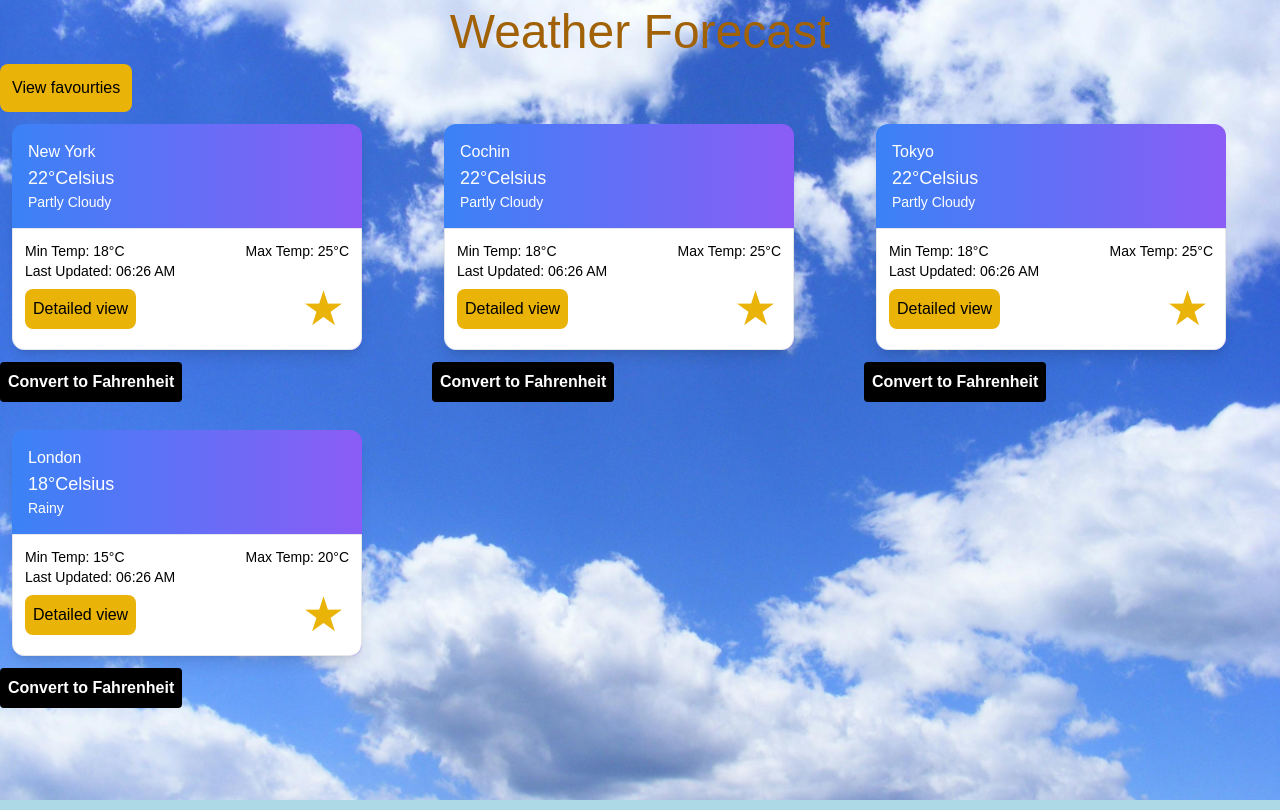
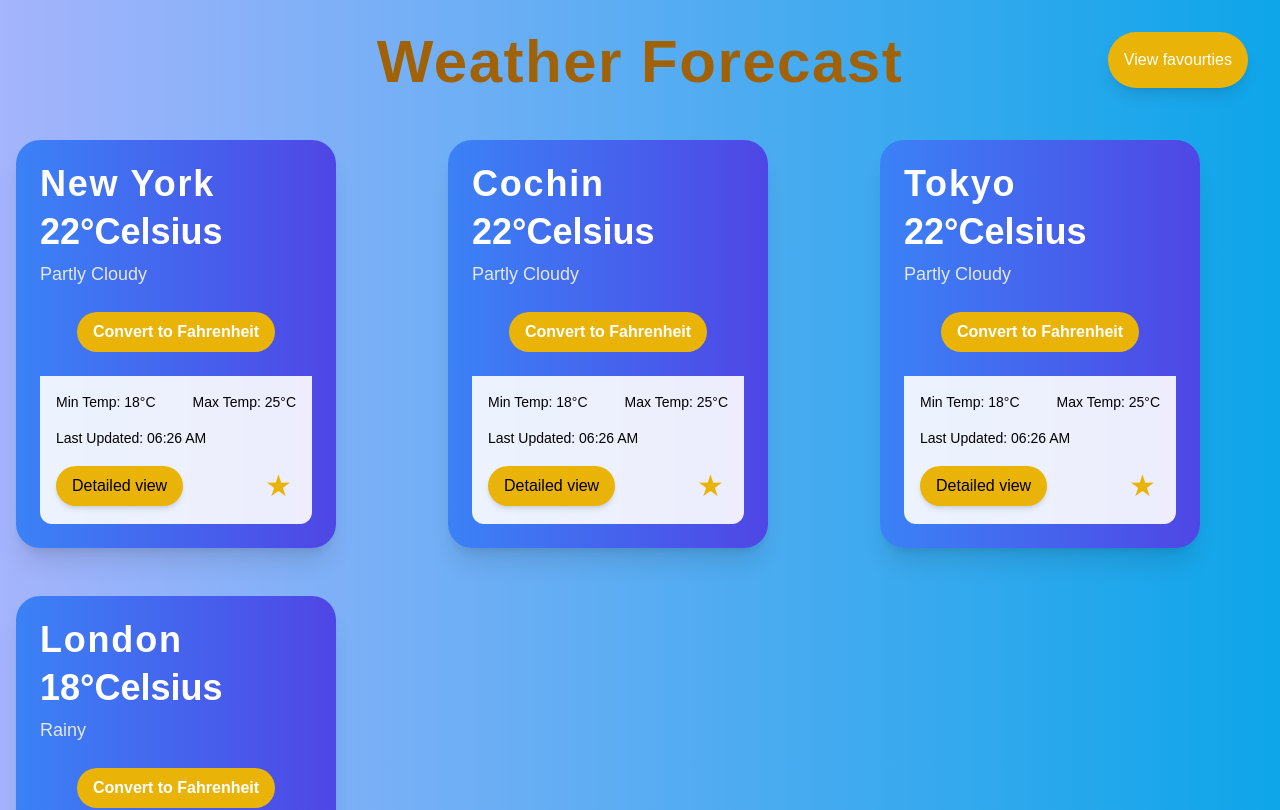
Before and after one commit to sriramEdstem/taskWeatherDashboard, a Next.js app: page / in a window 1280 px wide. Shown: the top 810 px of the page. Built offline with nearby package versions, Linux system fonts and the light colour scheme.

Commit message:
removed unit convertor component

```diff
--- a/src/app/cities/[cityId]/page.tsx
+++ b/src/app/cities/[cityId]/page.tsx
@@ -9,48 +9,48 @@ export default async function CityDetails(props: any) {
   if (!city) notFound();
 
   return (
-    <div className="container mx-auto p-3 bg-amber-500 bg-cover text-center ">
-      <h1 className="text-2xl font-bold mb-4 text-white">{city.name}</h1>
-      <div className="bg-white bg-opacity-70 shadow-md p-4 rounded-lg mb-4">
-        <h2 className="text-lg font-bold">Current Weather</h2>
+    <div className="container mx-auto p-5 bg-gradient-to-r from-amber-500 via-yellow-500 to-orange-500 bg-cover rounded-lg shadow-xl text-center space-y-6 ">
+      <h1 className="text-4xl font-bold text-white">{city.name}</h1>
+      <div className="bg-white bg-opacity-75 shadow-lg p-6 rounded-lg space-y-2">
+        <h2 className="text-lg font-semibold">Current Weather</h2>
         <div className="flex justify-between">
-          <div>
+
             <p>Temperature: {city.current.temp}°C</p>
             <p>Condition: {city.current.condition}</p>
-          </div>
-          <div>
+
+
             <p>Humidity: {city.current.humidity}%</p>
             <p>Wind Speed: {city.current.windSpeed} km/h</p>
-          </div>
+
         </div>
         <div className="flex justify-between">
           <p>Pressure: {city.current.pressure} hPa</p>
           <p>Visibility: {city.current.visibility} km</p>
         </div>
       </div>
-      <div className="bg-white bg-opacity-75 shadow-md p-3 rounded-lg mb-4 ">
-        <h2 className="text-lg font-bold">Hourly Forecast</h2>
-        <table className="w-full">
-          <thead>
+      <div className="bg-white bg-opacity-75 shadow-lg p-5 rounded-lg space-y-2 ">
+        <h2 className="text-xl font-semibold">Hourly Forecast</h2>
+        <table className="w-full text-left">
+          <thead className="bg-gray-200">
             <tr>
-              <th>Time</th>
-              <th>Temperature</th>
-              <th>Condition</th>
+              <th className="p-2">Time</th>
+              <th className="p-2">Temperature</th>
+              <th className="p-2">Condition</th>
             </tr>
           </thead>
           <tbody>
             {city.hourly.map((hour, index) => (
-              <tr key={index}>
-                <td>{hour.time}</td>
-                <td>{hour.temp}°C</td>
-                <td>{hour.condition}</td>
+              <tr key={index} className="hover:bg-gray-100">
+                <td className="p-2">{hour.time}</td>
+                <td className="p-2">{hour.temp}°C</td>
+                <td className="p-2">{hour.condition}</td>
               </tr>
             ))}
           </tbody>
         </table>
       </div>
-      <div className="bg-white bg-opacity-70 shadow-md p-3 rounded-lg mb-4 ">
-        <h2 className="text-lg font-bold">Forecast</h2>
+      <div className="bg-white bg-opacity-70 shadow-lg p-6 rounded-lg space-y-2 ">
+        <h2 className="text-lg font-semibold">Forecast</h2>
         <div className="flex justify-between">
           <p>Max Temp: {city.forecast.maxTemp}°C</p>
           <p>Min Temp: {city.forecast.minTemp}°C</p>
--- a/src/app/layout.tsx
+++ b/src/app/layout.tsx
@@ -28,10 +28,14 @@ export default function RootLayout({
       <body
         className={`${geistSans.variable} ${geistMono.variable} antialiased`}
       >
-        <h1 className="text-center p-2 text-yellow-700 text-5xl font-medium">
-          Weather Forecast
-        </h1>
+         <div className="bg-gradient-to-r from-indigo-300 to-sky-500 min-h-screen relative">
+          <header className="py-8 text-center text-yellow-700">
+            <h1 className="text-6xl font-extrabold tracking-wide">
+              Weather Forecast
+            </h1>
+          </header>
         {children}
+        </div>
       </body>
     </html>
   );
--- a/src/app/page.tsx
+++ b/src/app/page.tsx
@@ -11,17 +11,18 @@ export default function Home() {
   ));
 
   return (
-    <div className="">
+    <div className="relative overflow-hidden">
       <div className="absolute -z-10 inset-0">
         <Image
           src={Window}
-          alt="car factory"
+          alt="scenic cloud"
           fill
           style={{ objectFit: 'cover' }}
+          className="opacity-70"
         />
       </div>
       <Link href={"/favourites"}>
-      <button className=" rounded-lg p-3 bg-yellow-500">
+      <button className=" rounded-full p-4 bg-yellow-500 hover:bg-yellow-600 text-white transition-all transform hover:scale-105 shadow-lg fixed top-8 right-8">
           View favourties
         </button>
               </Link>
--- a/src/components/UnitConverter.tsx
+++ /dev/null
@@ -1,56 +0,0 @@
-'use client'
-
-import { useState } from "react";
-
-type UnitConversion = {
-    city: City;
-    updateTemperature:(temp: number, type:string) => void
-}
-
-interface City {
-    cityId: string;
-    name: string;
-    current: {
-    temp: number;
-    condition: string;
-    humidity: number;
-    windSpeed: number;
-    };
-    forecast: {
-    maxTemp: number;
-    minTemp: number;
-    sunrise: string;
-    sunset: string;
-    }};
-
-    export default function UnitConverter({ city, updateTemperature }: UnitConversion) {
-    const [isCelsius, setIsCelsius] = useState(true);
-
-    const convertToFahrenheit = () => {
-    updateTemperature(city.current.temp * 9 / 5 + 32, "Fahrenheit");
-    setIsCelsius(false);
-    };
-    const convertToCelsius = () => {
-        updateTemperature(city.current.temp, "Celsius");
-        setIsCelsius(true);
-        };
-
-        return (
-        <div>
-        {isCelsius ? (
-        <button
-        className="bg-black  text-white font-bold py-2 px-2 rounded"
-        onClick={convertToFahrenheit}
-        >
-        Convert to Fahrenheit
-        </button>
-        ) : (
-        <button
-        className="bg-blue-500 hover:bg-blue-700 text-white font-bold py-2 px-4 rounded"
-        onClick={convertToCelsius}
-        >
-        Convert to Celsius
-        </button>
-        )}
-        </div>
-    ) }
--- a/src/components/WeatherCard.tsx
+++ b/src/components/WeatherCard.tsx
@@ -38,43 +38,57 @@ export default function WeatherCard({ city }: { city: City }) {
   });
 
   return (
-    <div>
-      <div
+      <><div
       onClick={() => {
         addCity(city);
-          console.log(favourites);
-        }}
-        className="w-[350px] bg-gradient-to-r from-blue-500 to-violet-500 rounded-xl shadow-lg m-3"
+      } }
+      className="w-full max-w-xs bg-gradient-to-r from-blue-500 to-indigo-600 text-white rounded-3xl m-4 p-6 shadow-xl transform transition-all hover:scale-100 hover:shadow-2xl"
     >
-        <div className="text-white p-4">
-          <h2>{city.name}</h2>
-          <p className="text-lg">
+      <div className="text-white mb-6">
+        <h2 className="text-4xl font-bold tracking-wider">{city.name}</h2>
+        <p className="text-4xl font-semibold my-2">
           {currentTemp}°{unit}
         </p>
-          <p className="text-sm">{city.current.condition}</p>
+        <p className="text-lg text-gray-200">{city.current.condition}</p>
       </div>
 
-        <div className="bg-white text-black rounded-b-xl p-3 pb-[-12px] border">
-          <div className="flex justify-between">
-            <p className="text-sm">Min Temp: {city.forecast.minTemp}°C</p>
-            <p className="text-sm">Max Temp: {city.forecast.maxTemp}°C</p>
+      <div className="flex justify-center mb-6">
+        <button
+          onClick={() =>
+            updateTemperature(
+              unit === "Celsius"
+                ?parseFloat(( (currentTemp * 9) / 5 + 32).toFixed(1))
+                : parseFloat((((currentTemp - 32) * 5) / 9).toFixed(1)),
+              unit === "Celsius" ? "Fahrenheit" : "Celsius"
+            )
+          }
+          className="bg-yellow-500 text-white rounded-full px-4 py-2 font-semibold transition-transform transform hover:scale-105"
+        >
+          Convert to {unit === "Celsius" ? "Fahrenheit" : "Celsius"}
+        </button>
       </div>
-          <div className="flex justify-between">
+
+      <div className="bg-white text-black bg-opacity-90 rounded-b-xl p-4 space-y-4 ">
+        <div className="flex justify-between items-center text-sm">
+          <span>Min Temp: {city.forecast.minTemp}°C</span>
+          <span>Max Temp: {city.forecast.maxTemp}°C</span>
+        </div>
+        <div className="flex justify-between text-sm items-center">
           <p className="text-sm">Last Updated: {timeStamp}</p>
         </div>
-          <div className="flex justify-between items-center">
-            <button className="hover:scale-105 rounded-lg bg-yellow-500 h-10 p-2	">
+        <div className="flex justify-between items-center mt-3 space-x-4">
+
             <Link key={city.cityId} href={`/cities/${city.cityId}`}>
+            <button className=" rounded-full px-4 py-2 bg-yellow-500 h-10 transition transform hover:scale-110 shadow-md hover:bg-yellow-600	">
               Detailed view
+              </button>
             </Link>
-            </button>
-            <button className="hover:scale-105 rounded-lg text-5xl text-yellow-500 p-1	">
+
+          <button className="  text-3xl text-yellow-500 hover:text-yellow-600 p-1 transform hover:scale-110 transition	">
             ★
           </button>
         </div>
       </div>
-      </div>
-      <UnitConverter city={city} updateTemperature={updateTemperature} />
-    </div>
+    </div></>
   );
 }
```
Lines whose indentation alone changed are shown as unchanged.
